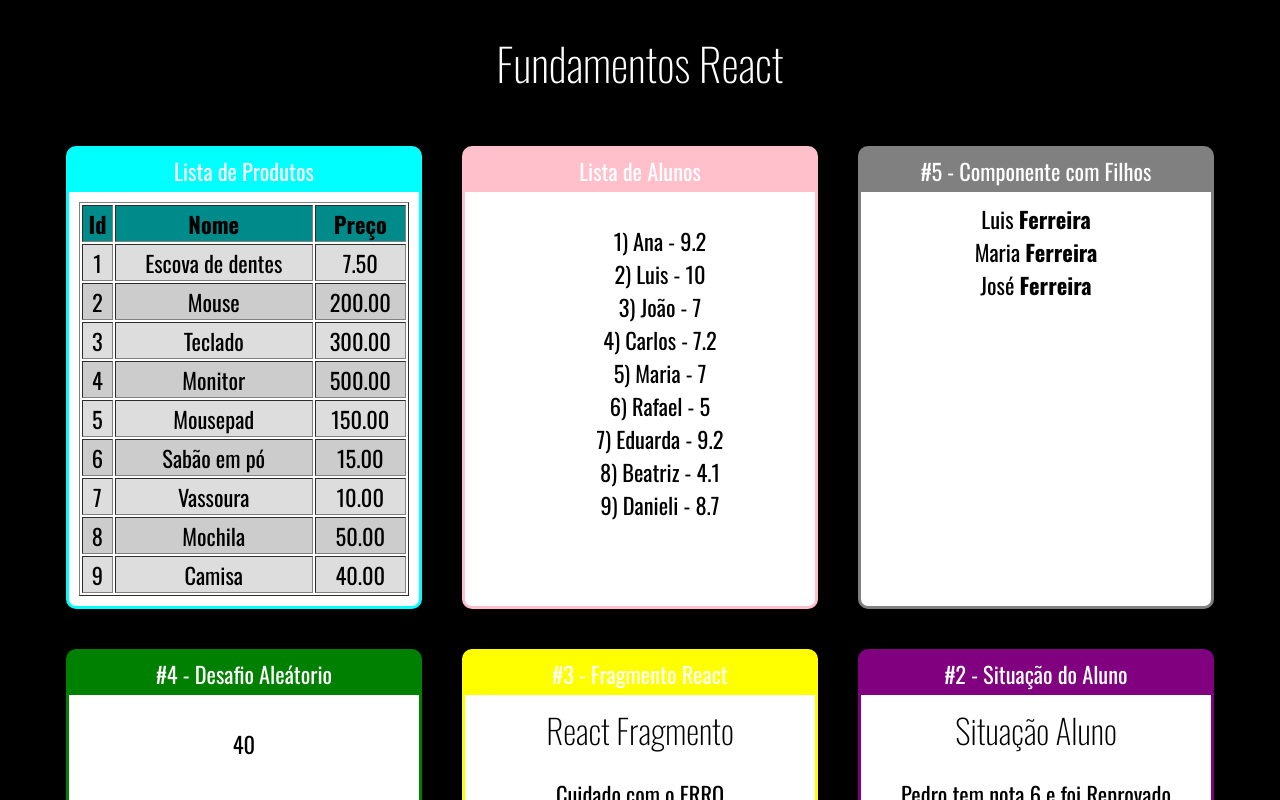
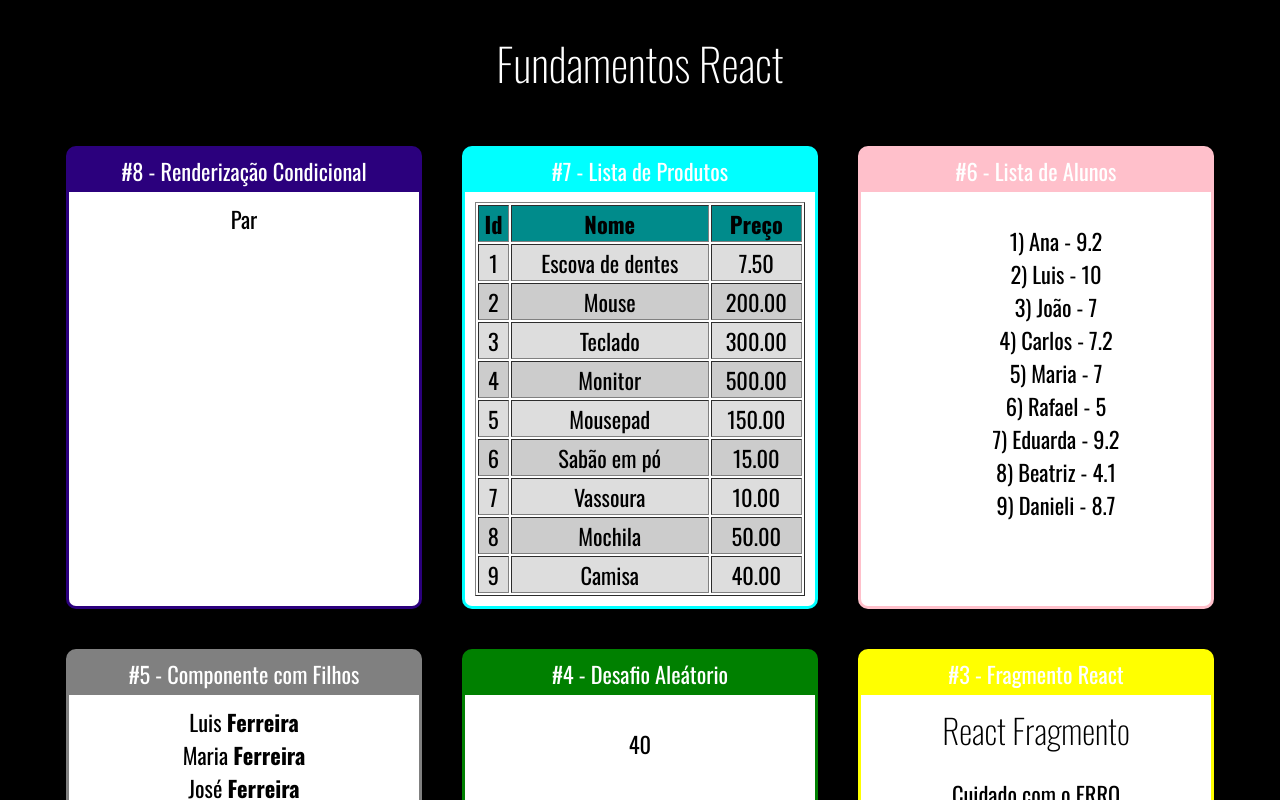
Before and after one commit to CoderEduardo/React, a React (Create React App) app in the folder fundamentos-react/: page / in a window 1280 px wide. Shown: the top 800 px of the page. Built offline with nearby package versions, Linux system fonts and the light colour scheme.

Commit message:
Criando uma renderização condional

```diff
--- a/fundamentos-react/src/App.jsx
+++ b/fundamentos-react/src/App.jsx
@@ -10,6 +10,7 @@
 import FamiliaMembro from "./components/basicos/FamiliaMembro";
 import ListaAlunos from "./components/repeticao/ListaAlunos";
 import TabelaProdutos from "./components/repeticao/TabelaProdutos";
+import ParOuImpar from "./components/condicional/ParOuImpar";
 
 export default _ =>
     <div className="App">
@@ -17,11 +18,15 @@
 
         <div className="Cards">
 
-            <Card titulo="Lista de Produtos" color="#00ffff">
+            <Card titulo="#8 - Renderização Condicional" color="#2b007d">
+                <ParOuImpar numero={20}/>
+            </Card>
+
+            <Card titulo="#7 - Lista de Produtos" color="#00ffff">
                 <TabelaProdutos></TabelaProdutos>
             </Card>
 
-            <Card titulo="Lista de Alunos" color="pink">
+            <Card titulo="#6 - Lista de Alunos" color="pink">
                 <ListaAlunos></ListaAlunos>
             </Card>
 
--- /dev/null
+++ b/fundamentos-react/src/components/condicional/ParOuImpar.jsx
@@ -0,0 +1,12 @@
+import React from "react";
+
+export default props => {
+
+    const isPar = props.numero % 2 === 0
+
+    return (
+        <div>
+            {isPar ? <span>Par</span> : <span>Impar</span>}
+        </div>
+    )
+}
--- a/fundamentos-react/src/components/repeticao/TabelaProdutos.jsx
+++ b/fundamentos-react/src/components/repeticao/TabelaProdutos.jsx
@@ -6,7 +6,7 @@
 
     const tab = produtos.map((produto, i) => {
         return (
-            <tr key={produto.id} className={i % 2 == 0 ? 'Par' : 'Impar'}>
+            <tr key={produto.id} className={i % 2 === 0 ? 'Par' : 'Impar'}>
                <td>{produto.id}</td>
                <td>{produto.nome}</td>
                <td>{produto.preco.toFixed(2)}</td>
```
